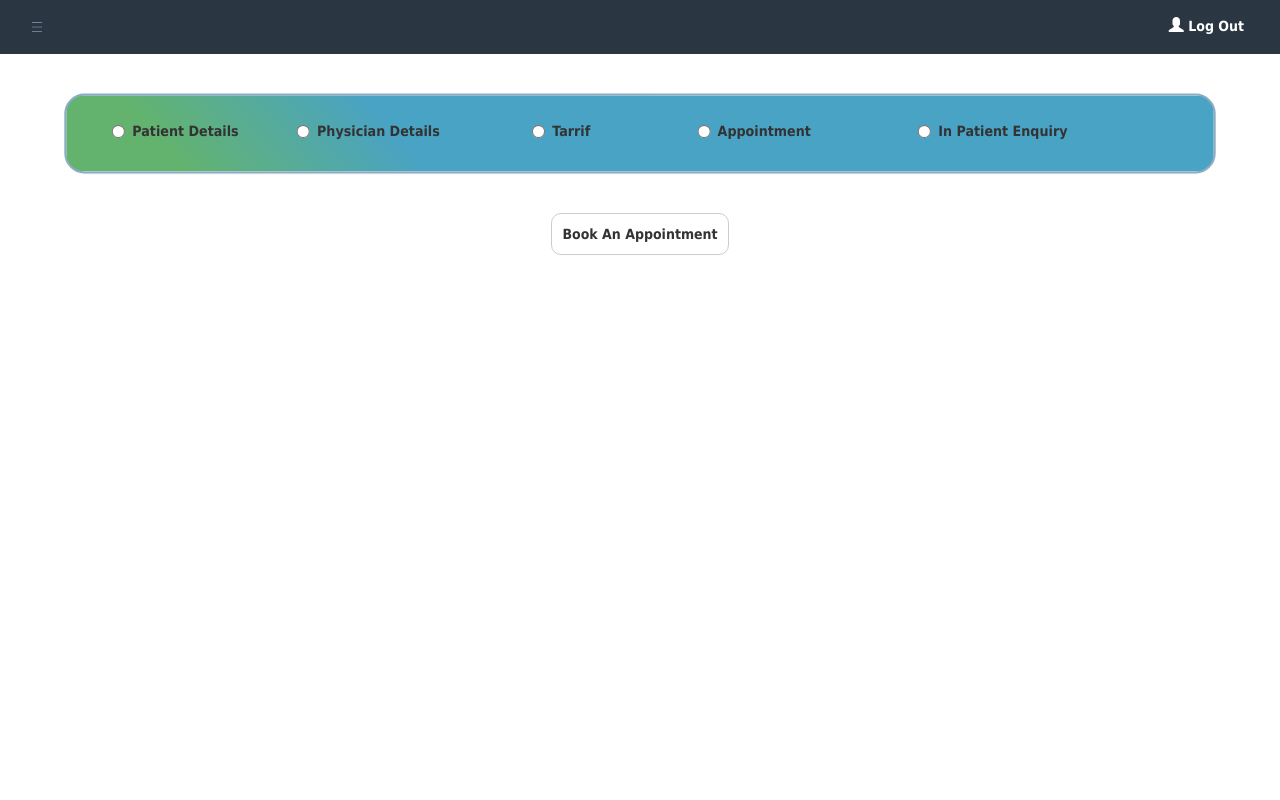
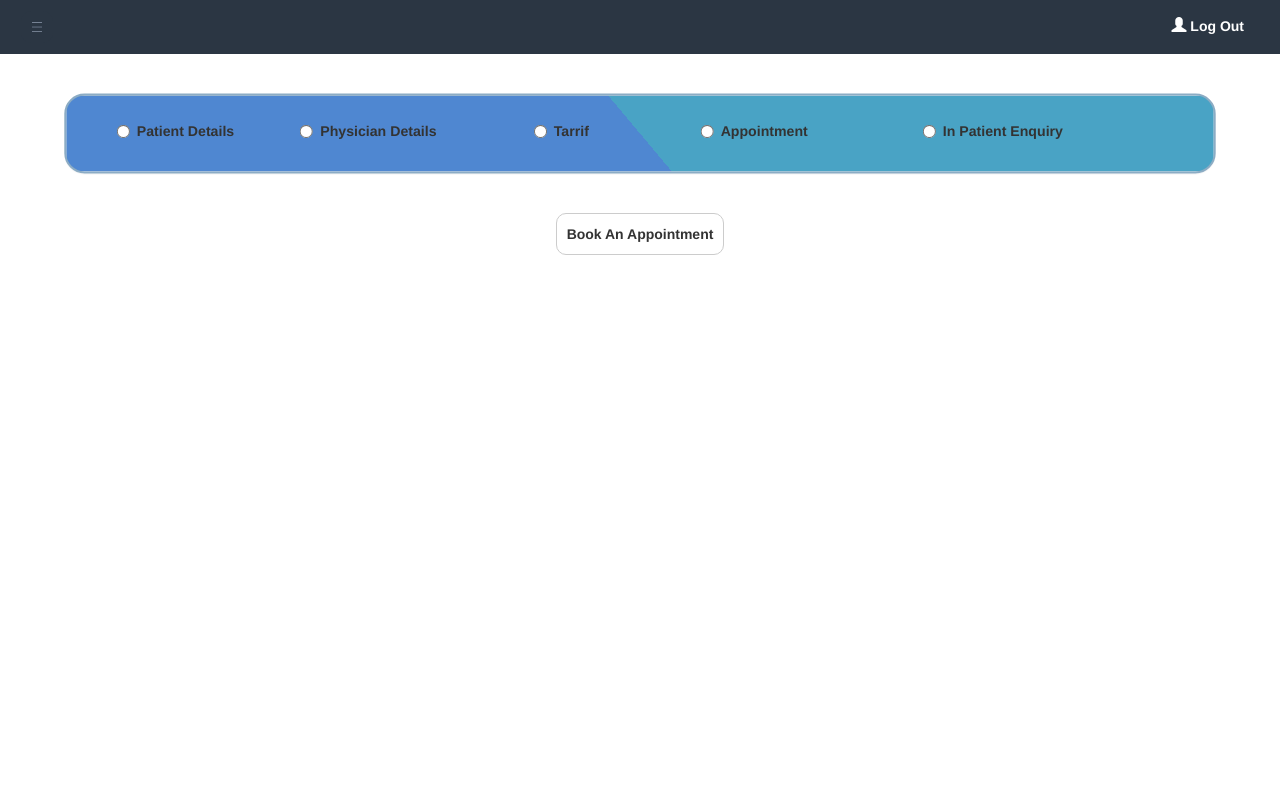
Before and after one commit to abu-siddique-shipsy/HMS, a PHP site: page /reception/reception.php in a window 1280 px wide. Run offline with PHP 8.4, Linux system fonts and the light colour scheme; the visitor is signed in with stand-in values (Sample User, id 1); data that the repository does not hold is empty; some libraries are stand-ins or nearby versions.

Commit message:
style Change

```diff
--- a/assets/style.css
+++ b/assets/style.css
@@ -411,7 +411,7 @@ th{
 body,html{
   /*background-image: url(imgs/hosp.jpg);*/
   background-color: #ffffff;
-   font-family: Tahoma;
+   font-family: Helvetica;
    font-size: 14px;
     height: 100%;
     background-repeat: none;
@@ -582,11 +582,11 @@ td{
   vertical-align: middle !important;
   color: #000;
 	font-size: 15px;
-	font-family: 'montreal';
+	/*font-family: 'montreal';*/
 	font-weight: 400;
 }
 .panel{
-  background : linear-gradient(50deg, #63b36f 10%, #63b36f 10%, #49a3c5 30%);
+  background : linear-gradient(50deg, #4f87d1 50%, #63b36f 40%, #49a3c5 10%);
 	margin-top: 10px;
 }
 .dLogin {
```
